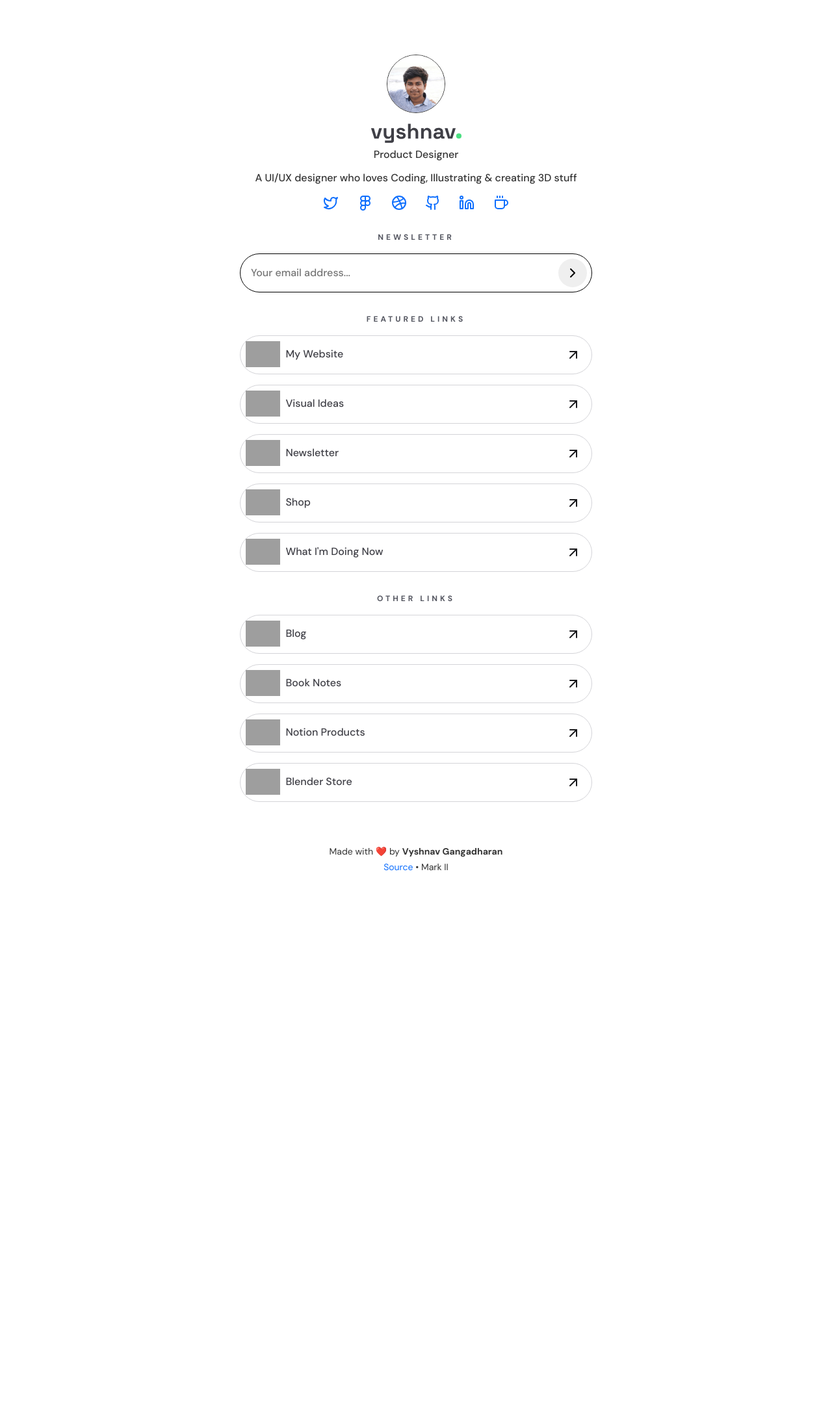
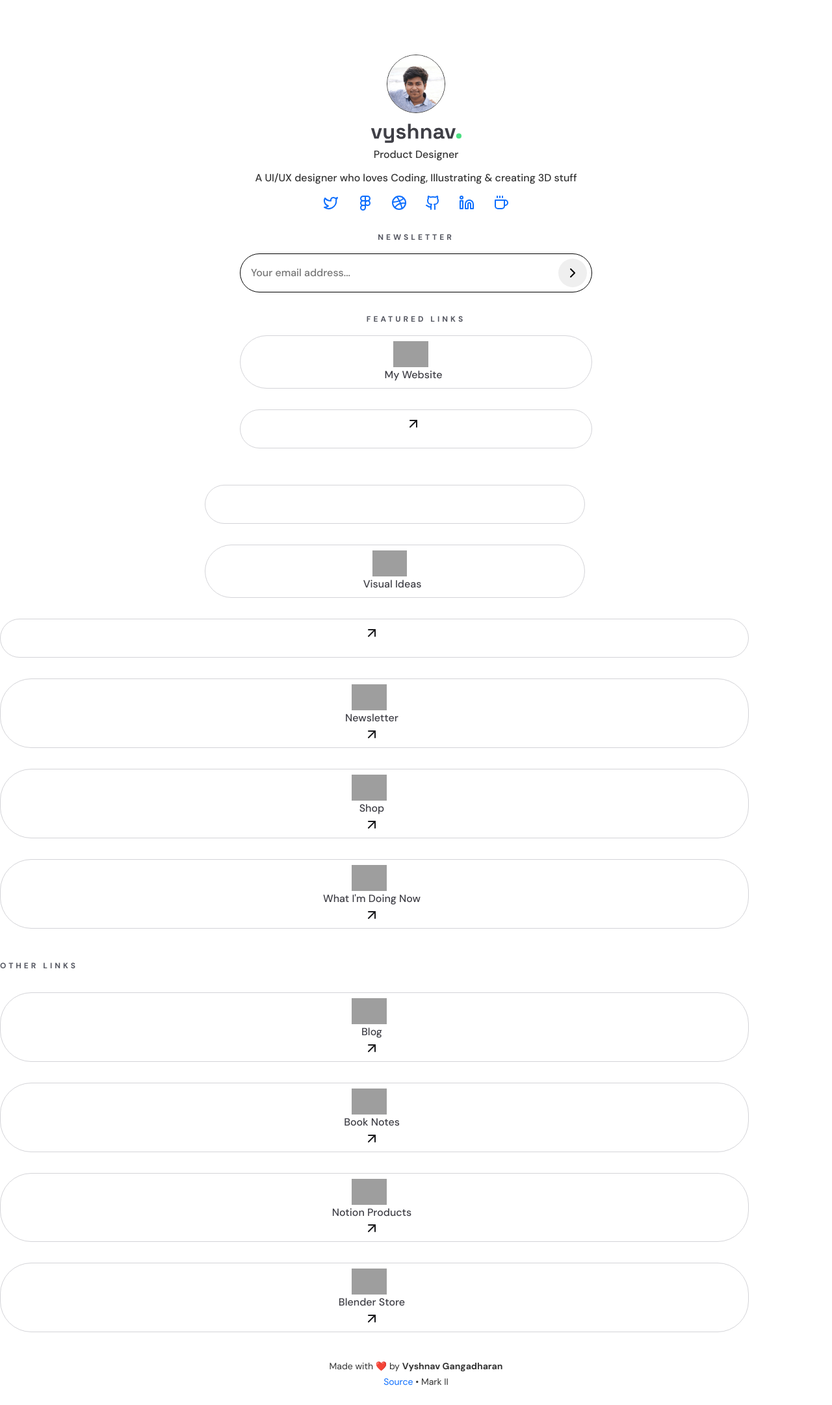
Before and after one commit to Vyshnav2255/links, a Jekyll site: the page built from index.html, in a window 1280 px wide. Shown: the whole page at 65% size. Built offline with Jekyll 4.4.1, drawn with Linux system fonts in a browser that asks for light colours; before the commit the page ends 1370 px from its top, so only the background shows below that; grey boxes are pictures that could not be loaded.

Commit message:
🐛 Fixed button showing Img alt text

```diff
--- a/_includes/button.html
+++ b/_includes/button.html
@@ -1,7 +1,9 @@
 <a class="btn" href="{{ include.url | default: '#' }}" target="_blank" rel="noopener">
-  <div class="btn-content">
-    <div class="btn-content">
-      <img src="{{ include.image }}" alt="{{ include.text }}">
+      <img src="{{ include.image }}"
+      {% if include.image %}
+      alt="{{ include.text }}"
+      {% endif %}
+      >
       <div>{{ include.text | default: "Button" }}</div>
     </div>
     <span class="arrow">
```
